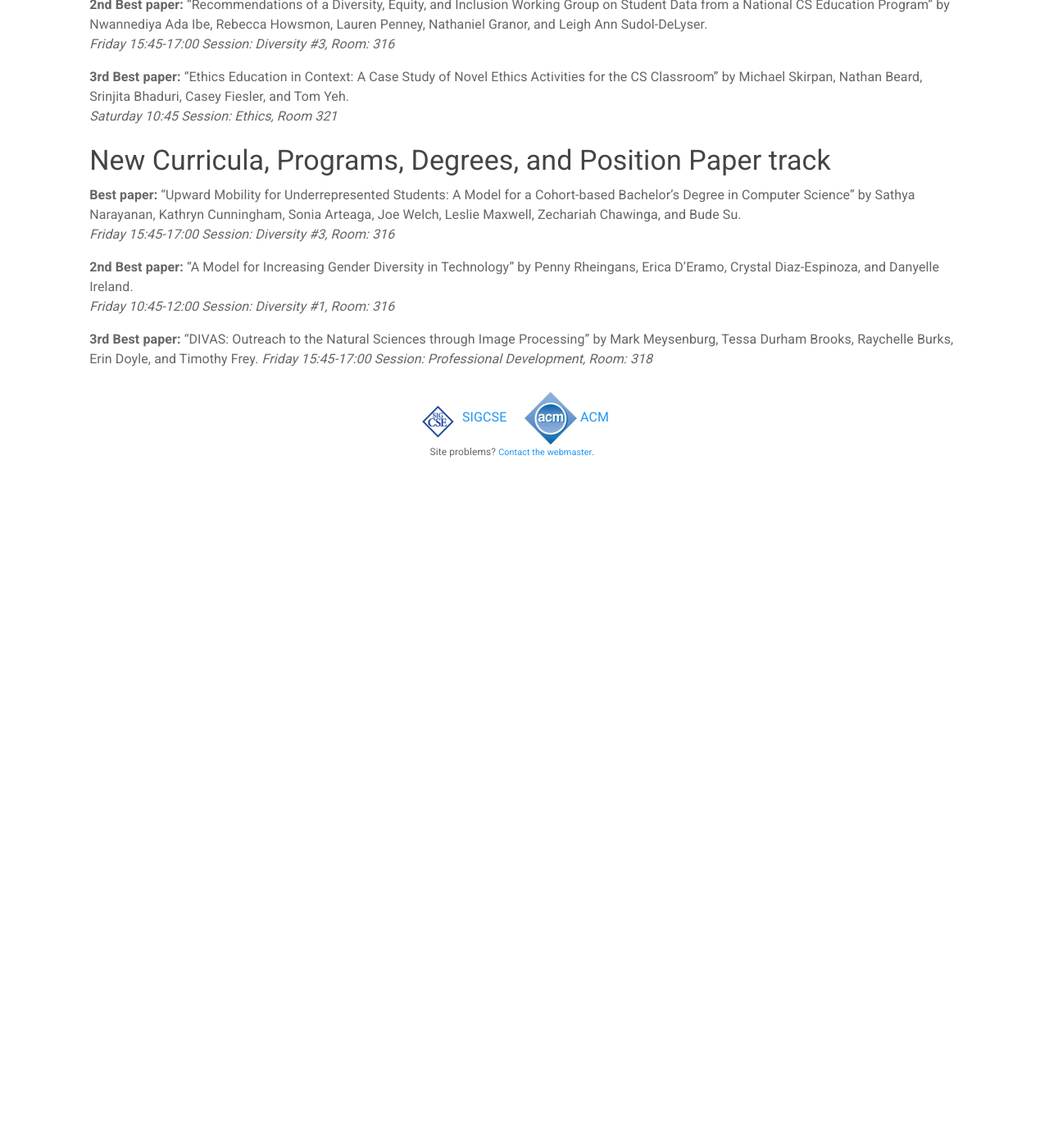
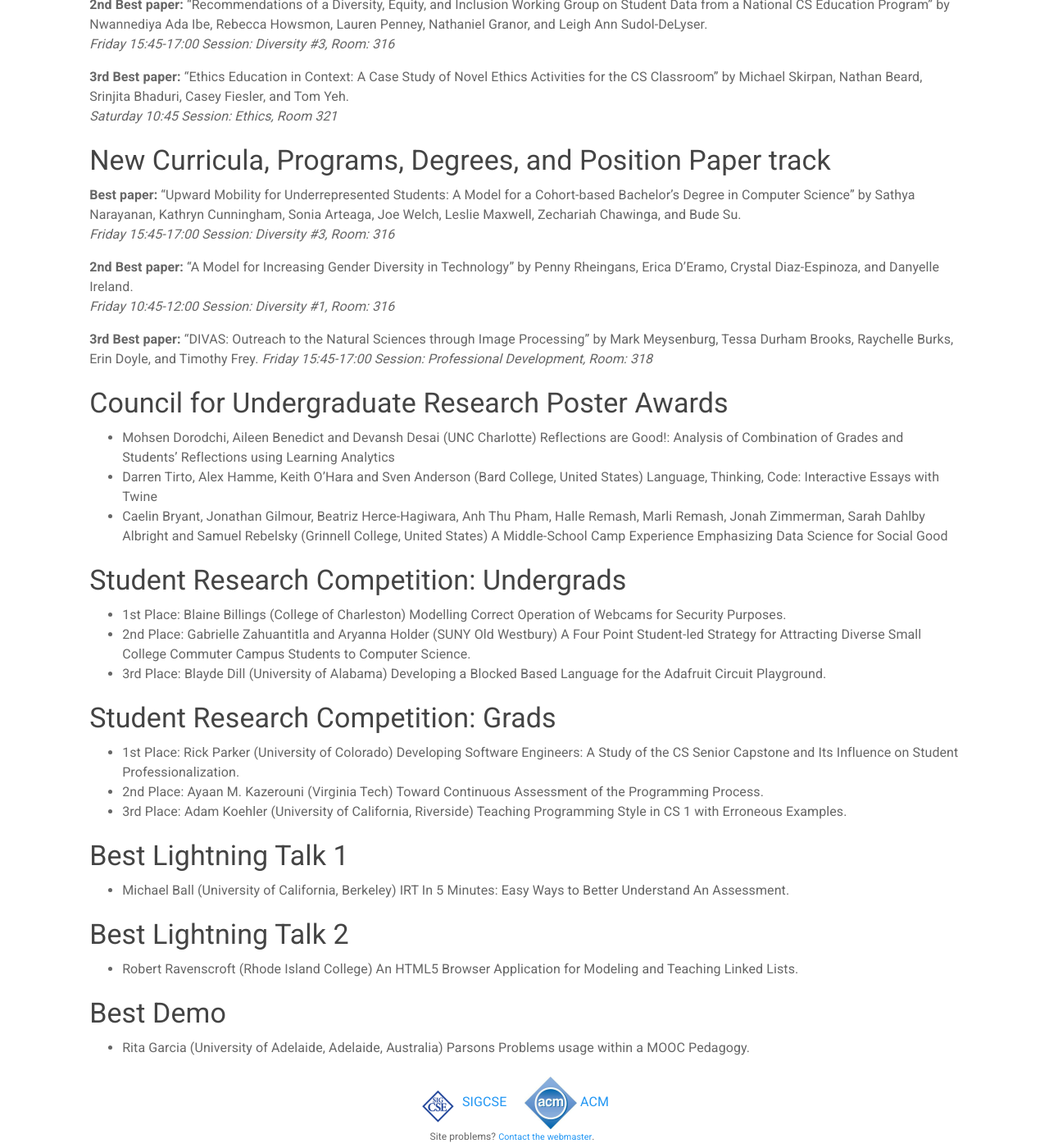
Before and after one commit to sigcsets/sigcse2018, a Jekyll site: the page built from attendees/bestpapers.md, in a window 1280 px wide and 1400 px high, scrolled down 665 px. Shown: the whole window at 82% size. Built offline with Jekyll 4.4.1, drawn with Linux system fonts in a browser that asks for light colours; before the commit the page ends 1295 px from its top, so only the background shows below that.

Commit message:
eval off and more best papers

```diff
--- a/attendees/bestpapers.md
+++ b/attendees/bestpapers.md
@@ -35,3 +35,30 @@ _Friday 10:45-12:00 Session: Diversity #1, Room: 316_
 
 __3rd Best paper:__ "DIVAS: Outreach to the Natural Sciences through Image Processing" by Mark Meysenburg, Tessa Durham Brooks, Raychelle Burks, Erin Doyle, and Timothy Frey.
 _Friday 15:45-17:00 Session: Professional Development, Room: 318_
+
+### Council for Undergraduate Research Poster Awards
+
+* Mohsen Dorodchi, Aileen Benedict and Devansh Desai (UNC Charlotte) Reflections are Good!: Analysis of Combination of Grades and Students’ Reflections using Learning Analytics
+* Darren Tirto, Alex Hamme, Keith O'Hara and Sven Anderson (Bard College, United States) Language, Thinking, Code: Interactive Essays with Twine
+* Caelin Bryant, Jonathan Gilmour, Beatriz Herce-Hagiwara, Anh Thu Pham, Halle Remash, Marli Remash, Jonah Zimmerman, Sarah Dahlby Albright and Samuel Rebelsky (Grinnell College, United States) A Middle-School Camp Experience Emphasizing Data Science for Social Good
+
+### Student Research Competition: Undergrads
+
+* 1st Place: Blaine Billings (College of Charleston) Modelling Correct Operation of Webcams for Security Purposes.
+* 2nd Place: Gabrielle Zahuantitla and Aryanna Holder (SUNY Old Westbury) A Four Point Student-led Strategy for Attracting Diverse Small College Commuter Campus Students to Computer Science.
+* 3rd Place: Blayde Dill (University of Alabama) Developing a Blocked Based Language for the Adafruit Circuit Playground.
+
+### Student Research Competition: Grads
+
+* 1st Place: Rick Parker (University of Colorado) Developing Software Engineers: A Study of the CS Senior Capstone and Its Influence on Student Professionalization.
+* 2nd Place: Ayaan M. Kazerouni (Virginia Tech) Toward Continuous Assessment of the Programming Process.
+* 3rd Place: Adam Koehler (University of California, Riverside) Teaching Programming Style in CS 1 with Erroneous Examples.
+
+### Best Lightning Talk 1
+* Michael Ball (University of California, Berkeley) IRT In 5 Minutes: Easy Ways to Better Understand An Assessment.
+
+### Best Lightning Talk 2
+* Robert Ravenscroft (Rhode Island College) An HTML5 Browser Application for Modeling and Teaching Linked Lists.
+
+### Best Demo
+* Rita Garcia (University of Adelaide, Adelaide, Australia) Parsons Problems usage within a MOOC Pedagogy.
--- a/index.html
+++ b/index.html
@@ -20,9 +20,7 @@ layout: default
     <strong>THANK YOU FOR COMING TO SIGCSE 2018!</strong>
     </div>
     Thanks for an amazing SIGCSE 2018!  We set a new record for SIGCSE attendance with 1753 attendees!<br><br>
-    <strong>Please complete this SIGCSE 2018 survey to help us learn what you loved and what we could improve for future SIGCSE conferences:
-<a href="https://www.surveymonkey.com/r/6GFM6LZ">SIGCSE 2018 Evaluation
-</a></strong><br><br>
+    <br><br>
 We look forward to seeing you in Minneapolis, MN, February 27 - March 2, 2019, where we will celebrate the 50th SIGCSE Symposium!  Please see the <a href="https://sigcse2019.sigcse.org/index.html">SIGCSE 2019 webiste</a> for more information.
 
 
```
